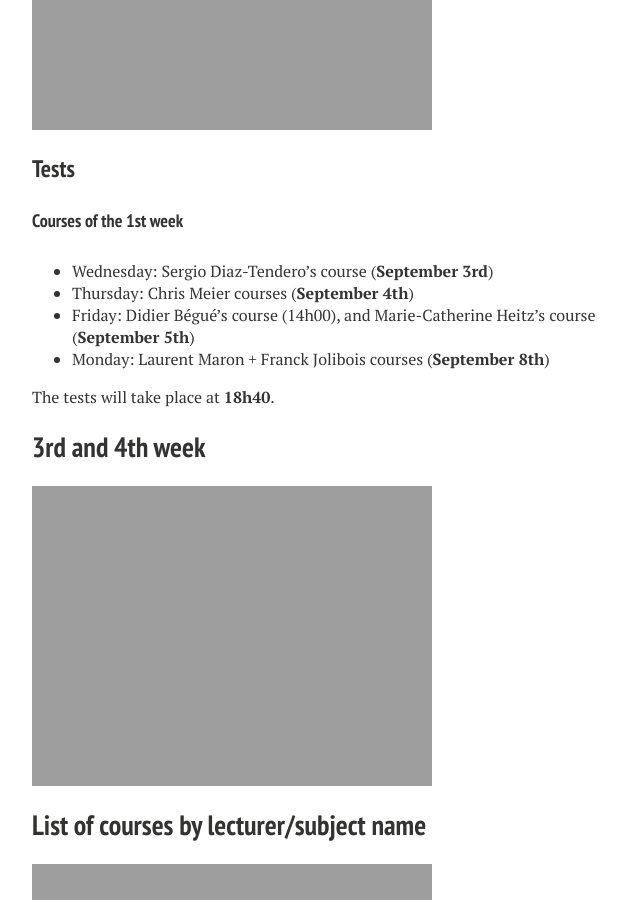
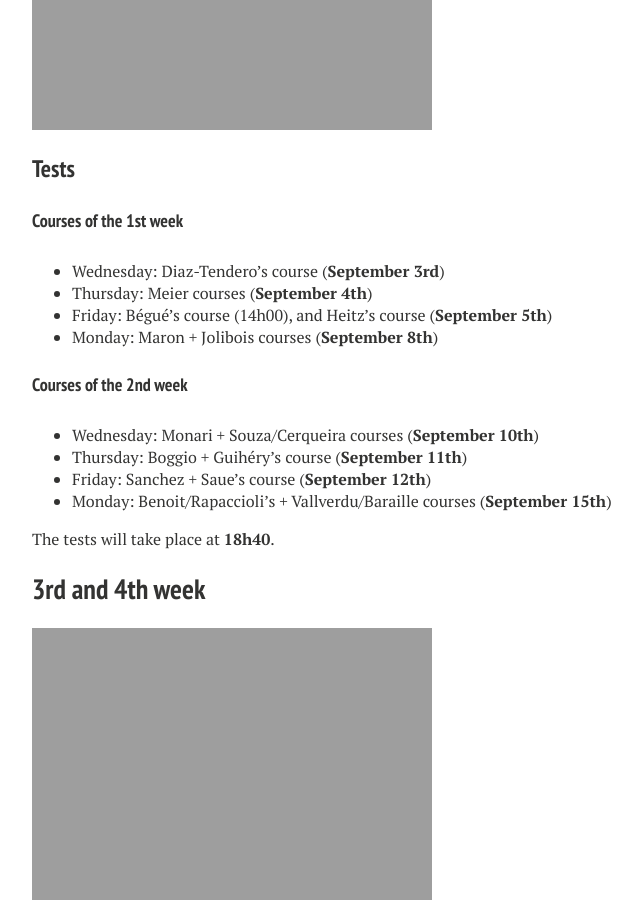
Before and after one commit to muammar/intcourse, a Jekyll site: the page built from programme/index.md, in a window 1280 px wide and 900 px high, scrolled down 858 px. Shown: the whole window, without its empty margins (288-930 px from the left). Built offline with Jekyll 4.4.1, drawn with Linux system fonts in a browser that asks for light colours; nearby versions of some CDN libraries.

Commit message:
Exams of the second week added.

```diff
--- a/programme/index.md
+++ b/programme/index.md
@@ -20,11 +20,17 @@ In the images shown below, you will find the final version of the **9th Internat
 
 #### Courses of the 1st week
 
-* Wednesday: Sergio Diaz-Tendero's course (**September 3rd**)
-* Thursday: Chris Meier courses (**September 4th**)
-* Friday: Didier Bégué's course (14h00), and Marie-Catherine Heitz's course (**September 5th**)
-* Monday: Laurent Maron + Franck Jolibois courses (**September 8th**)
+* Wednesday: Diaz-Tendero's course (**September 3rd**)
+* Thursday: Meier courses (**September 4th**)
+* Friday: Bégué's course (14h00), and Heitz's course (**September 5th**)
+* Monday: Maron + Jolibois courses (**September 8th**)
 
+#### Courses of the 2nd week
+
+* Wednesday: Monari + Souza/Cerqueira courses (**September 10th**)
+* Thursday: Boggio + Guihéry's course (**September 11th**)
+* Friday: Sanchez + Saue's course (**September 12th**)
+* Monday: Benoit/Rapaccioli's + Vallverdu/Baraille courses (**September 15th**)
 
  The tests will take place at **18h40**.
 
```
